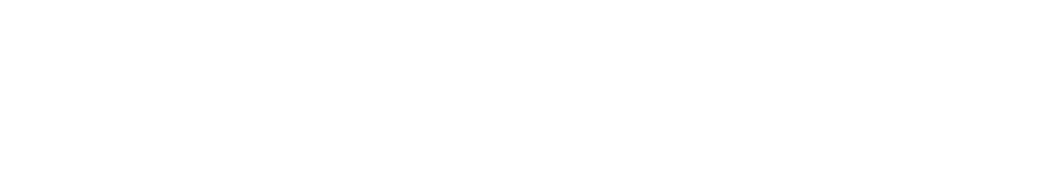
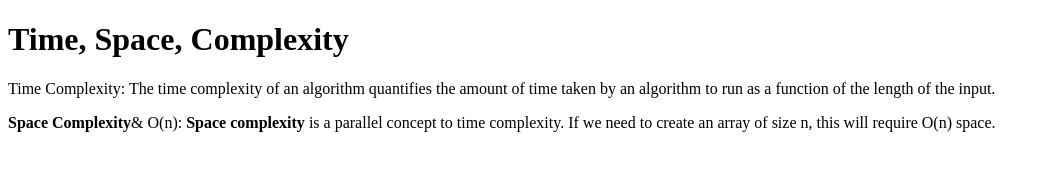
Before and after one commit to acciojob/time-and-space-complexity-Pallusuryavanshi, a website: page main.html in a window 1280 px wide. Shown: the whole page, without its empty margins (0-1050 px from the left). Drawn offline with Linux system fonts and the light colour scheme.

Commit message:
created a submission

```diff
--- a/main.html
+++ b/main.html
@@ -8,6 +8,9 @@
 
 <body>
 	<!-- the entire body must be written by student -->
+	<h1>Time, Space, Complexity</h1>
+	<p>Time Complexity: The time complexity of an algorithm quantifies the amount of time taken by an algorithm to run as a function of the length of the input.</p>
+	<p><b>Space Complexity</b>& O(n): <b>Space complexity</b> is a parallel concept to time complexity. If we need to create an array of size n, this will require O(n) space. </p>
     <script type="text/javascript" src="./script.js">
 </script>
 
```
